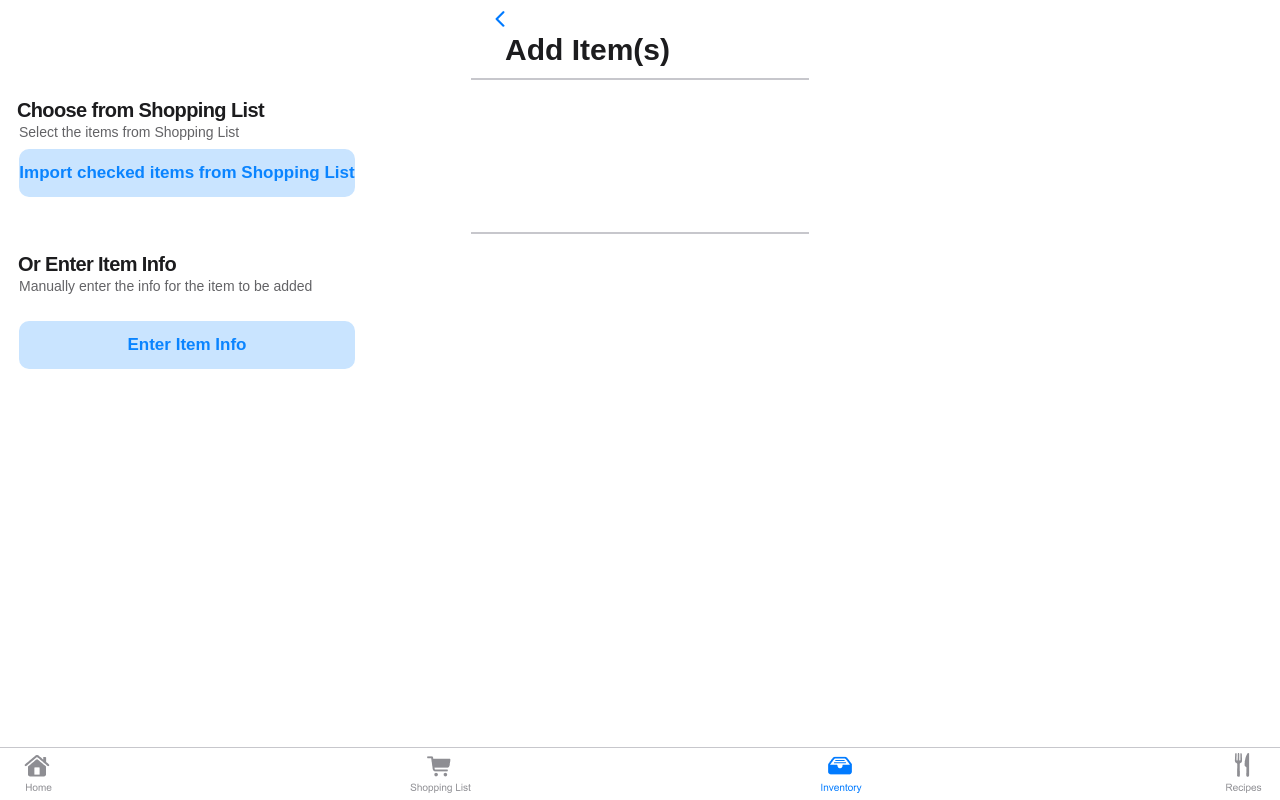
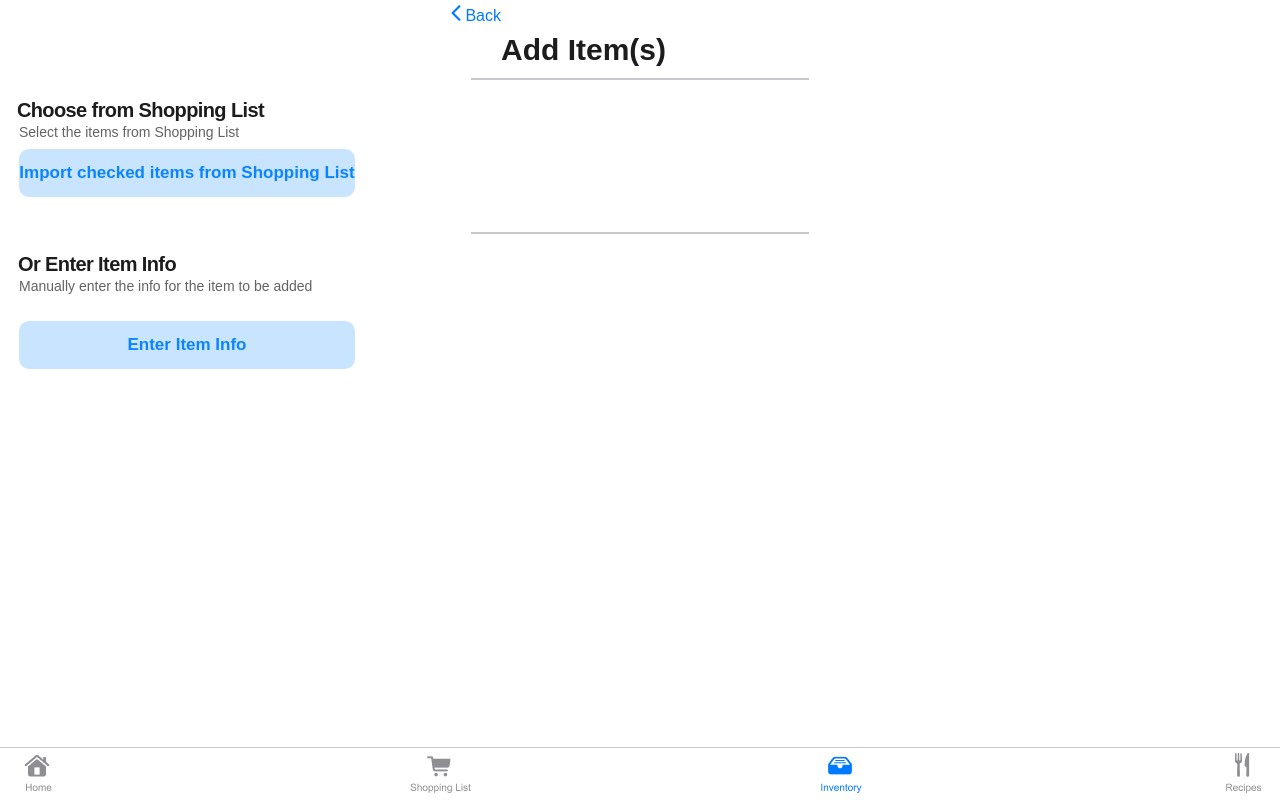
Before and after one commit to MarcusWebDev/CMSC434-Phase2, a React (Create React App) app: page /#/inventory/addOfficeRefrigerator in a window 1280 px wide. Built offline with nearby package versions, Linux system fonts and the light colour scheme.

Commit message:
Fixed Broken Edit in Inventory

```diff
--- a/src/components/AddItemInventory.css
+++ b/src/components/AddItemInventory.css
@@ -124,7 +124,7 @@ height: 0px;
 .linkBack2 {
     text-decoration: none;
     color: #007AFF;
-    margin-left: -12px;
-    margin-bottom: -7px;
+    margin-left: -60px;
+    margin-bottom: 5px;
     margin-top: -36px;
 }
--- a/src/components/AddItemInventory.jsx
+++ b/src/components/AddItemInventory.jsx
@@ -8,7 +8,7 @@ const AddItemInventory = ({importFromShoppingList}) => {
   return (
     <div className='PageWrapper'>
         <div className='HeaderContainer'>
-        <Link to="/inventory/OfficeRefrigerator" className="linkBack2" > <img className="linkBackimage" src={BackArrow} /></Link>
+        <Link to="/inventory/OfficeRefrigerator" className="linkBack2" > <img className="linkBackimage" src={BackArrow} />  Back</Link>
         <h3 className='Heading'>Add Item(s)</h3>
         </div>
         <hr className='rule'/>
--- a/src/components/InventoryRefrigerator.jsx
+++ b/src/components/InventoryRefrigerator.jsx
@@ -24,7 +24,7 @@ function InventoryRefrigerator(props) {
         // console.log("works");
         var btn=document.getElementsByClassName('linkEdit');
         // btn.text="Done"
-        var inputs = document.getElementsByClassName('nameInput shoppingListItemInput');
+        var inputs = document.getElementsByClassName('nameInput2 shoppingListItemInput2');
 
         var tip = document.getElementsByClassName('tip');
         if(inputs[0].disabled===true)
@@ -32,11 +32,11 @@ function InventoryRefrigerator(props) {
             for (var i = 0; i < inputs.length; i++) {
                 inputs[i].disabled = false;
             }
-            inputs = document.getElementsByClassName('quantityInput shoppingListItemInput');
+            inputs = document.getElementsByClassName('quantityInput2 shoppingListItemInput2');
             for (var i = 0; i < inputs.length; i++) {
                 inputs[i].disabled = false;
             }
-            inputs = document.getElementsByClassName('metricsSelect shoppingListItemInput');
+            inputs = document.getElementsByClassName('metricsSelect2 shoppingListItemInput2');
             for (var i = 0; i < inputs.length; i++) {
                 inputs[i].disabled = false;
             }
@@ -45,15 +45,15 @@ function InventoryRefrigerator(props) {
 
         }
         else {
-            var inputs = document.getElementsByClassName('nameInput shoppingListItemInput');
+            var inputs = document.getElementsByClassName('nameInput2 shoppingListItemInput2');
         for (var i = 0; i < inputs.length; i++) {
             inputs[i].disabled = true;
         }
-        inputs = document.getElementsByClassName('quantityInput shoppingListItemInput');
+        inputs = document.getElementsByClassName('quantityInput2 shoppingListItemInput2');
         for (var i = 0; i < inputs.length; i++) {
             inputs[i].disabled = true;
         }
-        inputs = document.getElementsByClassName('metricsSelect shoppingListItemInput');
+        inputs = document.getElementsByClassName('metricsSelect2 shoppingListItemInput2');
         for (var i = 0; i < inputs.length; i++) {
             inputs[i].disabled = true;
         }
```
